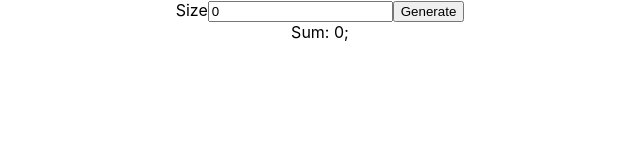
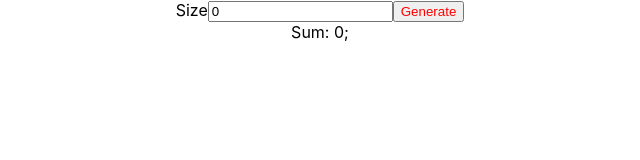
Before and after one commit to hayzechan/ReactCounter, a React (Create React App) app: page / in a window 1280 px wide. Shown: the top 160 px of the page, without its empty margins (320-960 px from the left). Built offline with nearby package versions, Linux system fonts and the light colour scheme.

Commit message:
[Counter][Hayze] Added red font color to generate button

```diff
--- a/src/component/Counter.js
+++ b/src/component/Counter.js
@@ -11,9 +11,8 @@ function decrease(){
     setNumber(number-1);
     props.decreaseSum();
 }
-
 return(
-<div className="counter">
+<div>
     <button onClick={increase}>+</button>
     <span>{number}</span>
     <button onClick={decrease}>-</button>
--- a/src/component/CounterSizeGenerator.js
+++ b/src/component/CounterSizeGenerator.js
@@ -10,10 +10,10 @@ function CounterSizeGenerator(props){
         props.updateCounterSize(size);
     }
     return(
-        <div className="counter">
+        <div>
             <span>Size</span>
             <input min = "0" type = "number" value={size} onChange={handleChangeSize}></input>
-            <button onClick={generateCounter}>Generate</button>
+            <button onClick={generateCounter} style={{color: "red"}}>Generate</button>
         </div>
     );
 }
--- a/src/counter.css
+++ b/src/counter.css
@@ -1,3 +1,3 @@
 .counter{
-    background-color: brown;
+    background-color:brown;
 }
```
